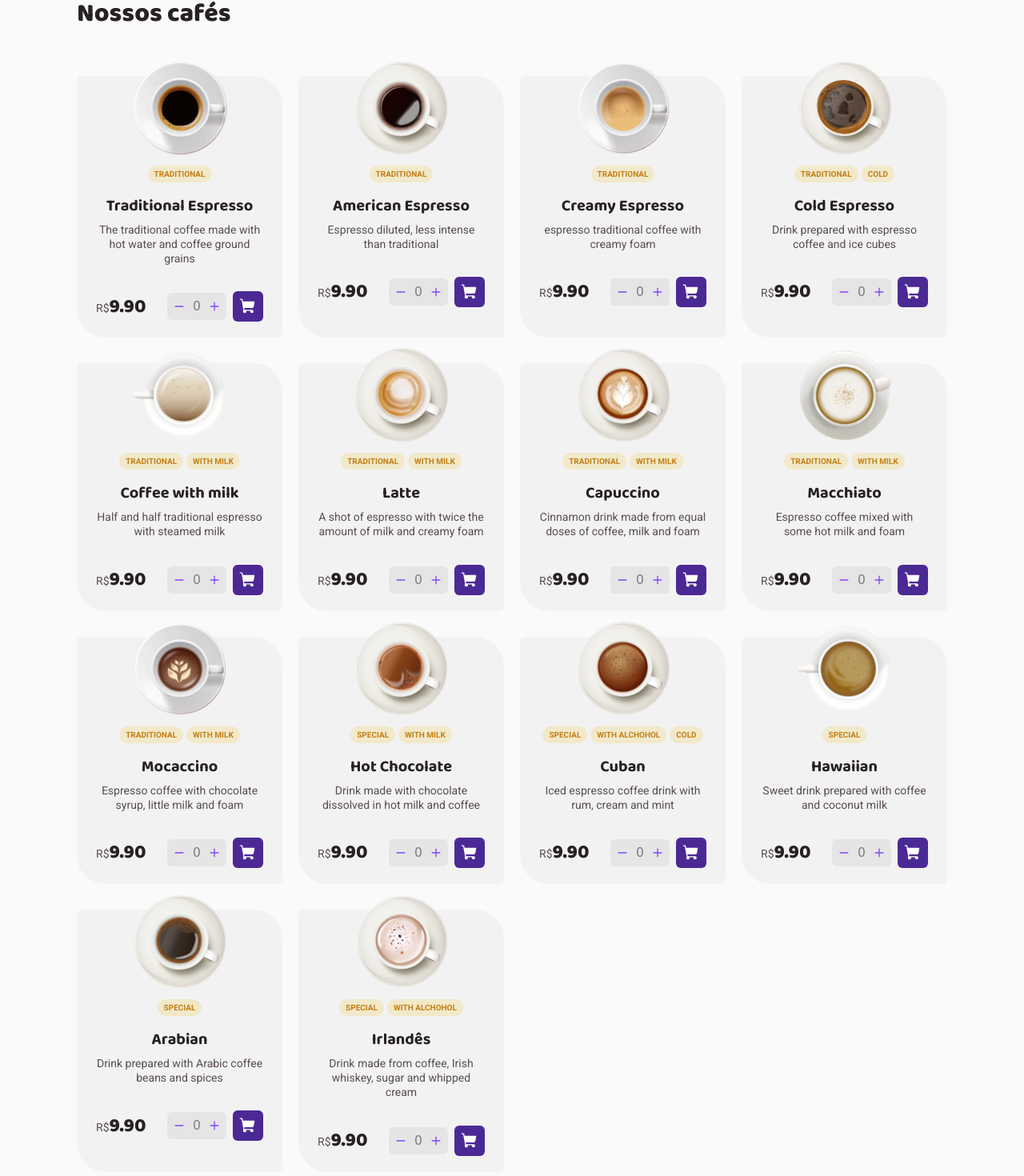
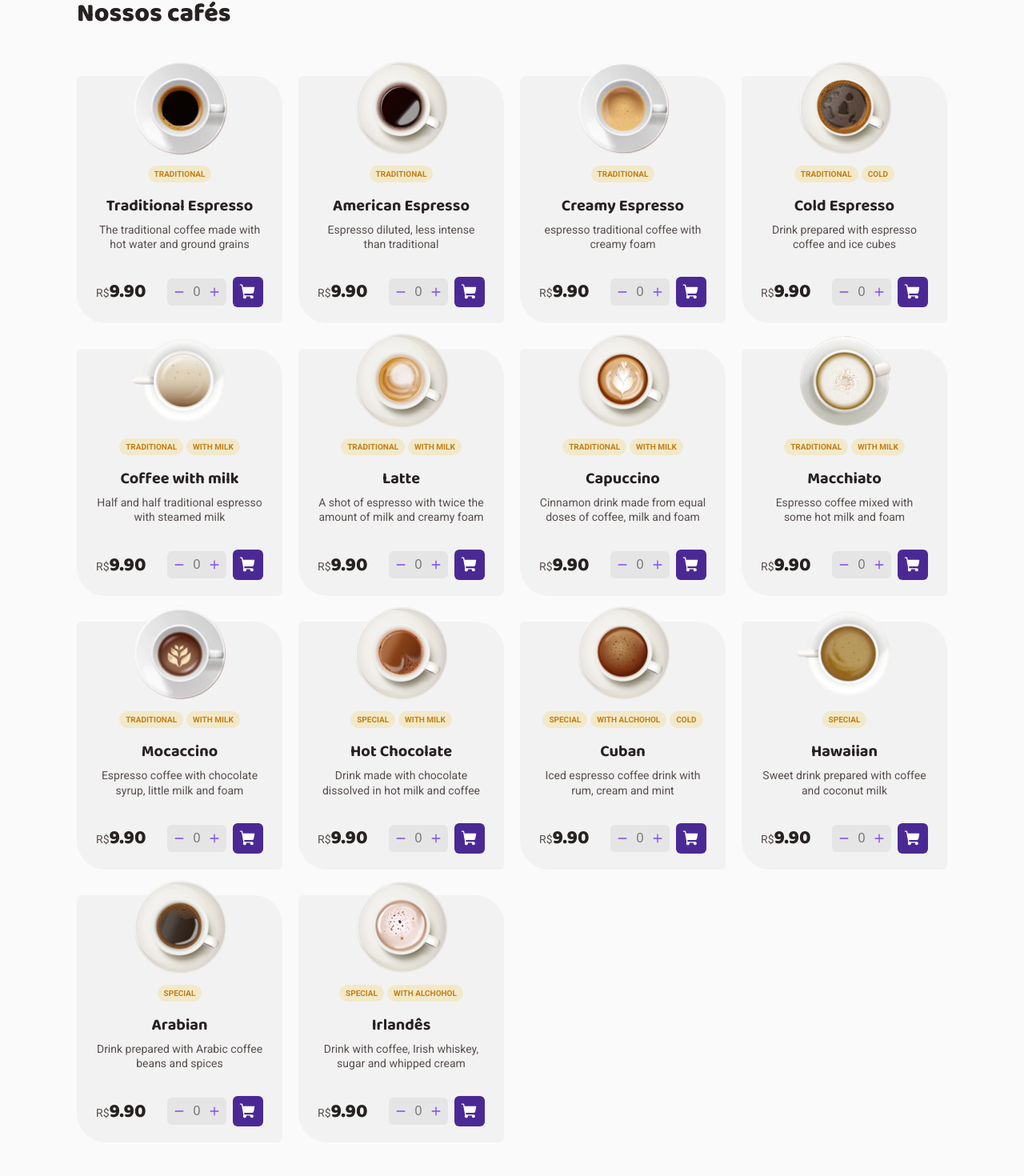
Before and after one commit to ViniOkamoto/challenges-react-ts, a React (Vite) app in the folder coffe-delivery/: page / in a window 1280 px wide. Shown: the part 693-2163 px from the top of the page at 80% size. Built offline with nearby package versions, Linux system fonts and the light colour scheme.

Commit message:
fix(Data): adjust data text

```diff
--- a/coffe-delivery/src/assets/data/data.ts
+++ b/coffe-delivery/src/assets/data/data.ts
@@ -6,7 +6,7 @@ export const coffees: Coffe[] = [
     tags: ['traditional'],
     name: 'Traditional Espresso',
     description:
-      'The traditional coffee made with hot water and coffee ground grains',
+      'The traditional coffee made with hot water and  ground grains',
     photo: 'tradicional.png',
     price: 9.9,
   },
@@ -112,8 +112,7 @@ export const coffees: Coffe[] = [
     id: 14,
     tags: ['special', 'with alchohol'],
     name: 'Irlandês',
-    description:
-      'Drink made from coffee, Irish whiskey, sugar and whipped cream',
+    description: 'Drink with coffee, Irish whiskey, sugar and whipped cream',
     photo: 'irlandes.png',
     price: 9.9,
   },
```
